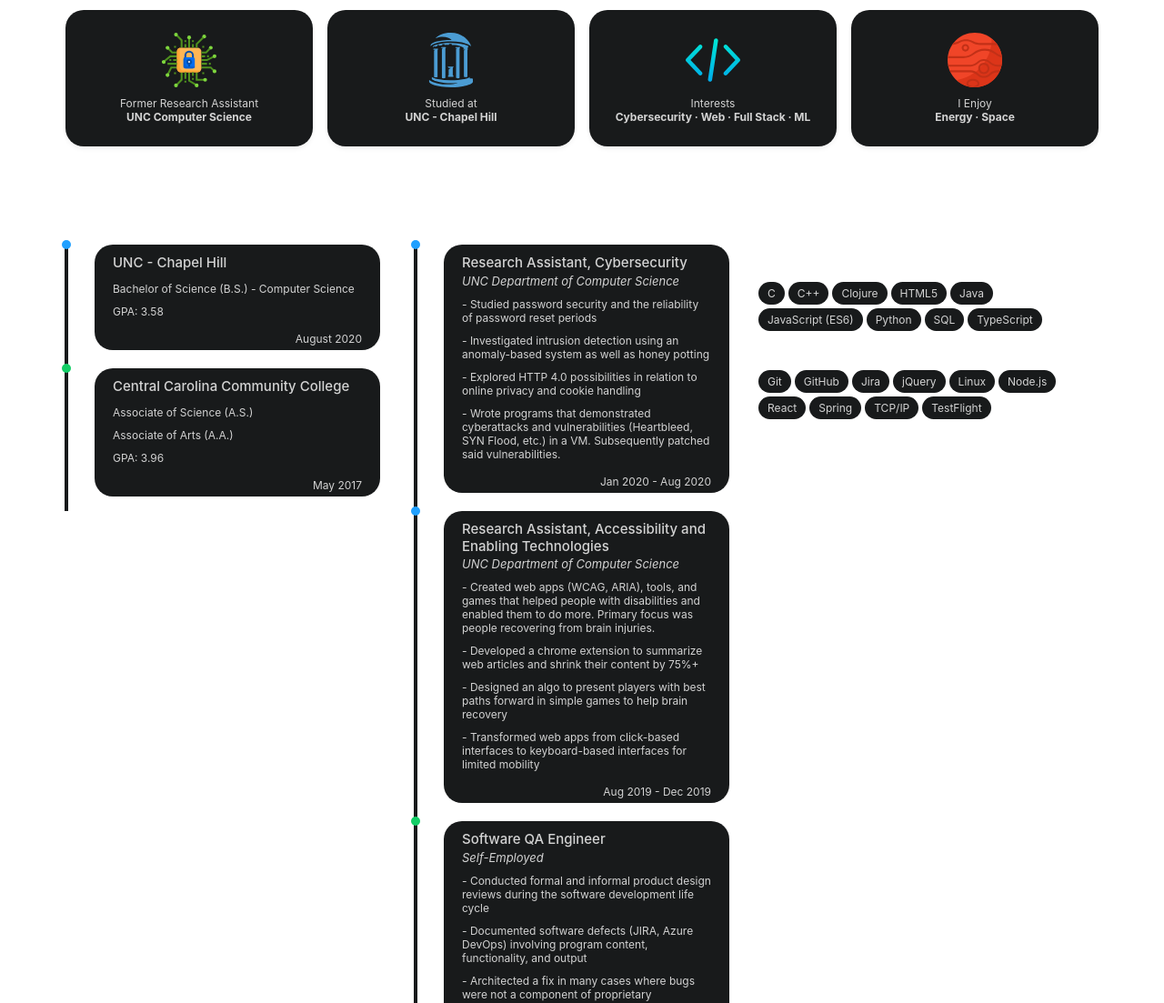
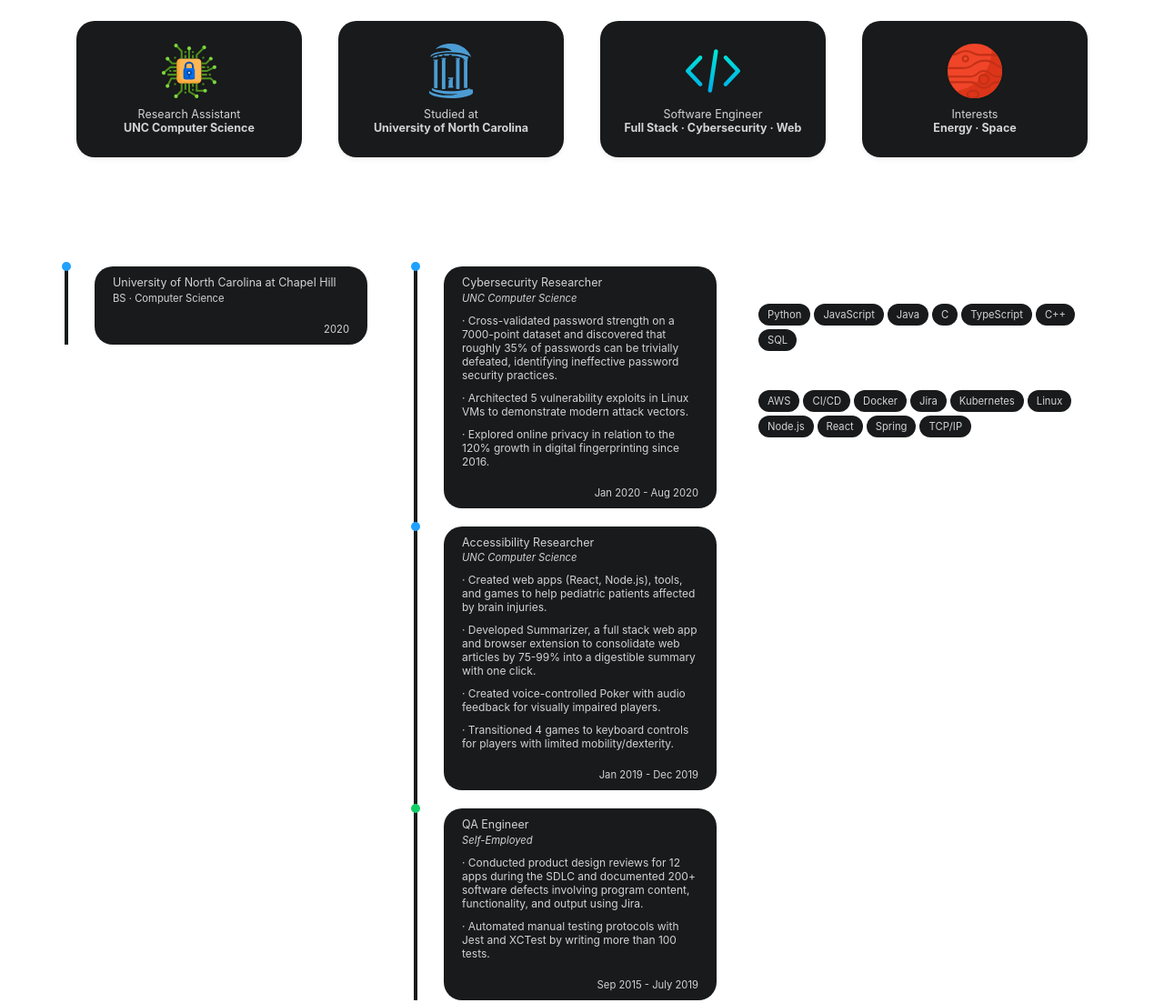
Before and after one commit to adamalston/v1, a plain HTML site: page index.html in a window 1280 px wide. Shown: the part 897-2000 px from the top of the page at 91% size. Drawn offline with Linux system fonts and the light colour scheme.

Commit message:
update info, refactor css and links

```diff
--- a/index.html
+++ b/index.html
@@ -6,10 +6,12 @@
         <meta name="theme-color" content="#000000" />
         <meta name="author" content="Adam Alston" />
         <meta name="description" content="Adam&#39;s Personal Website" />
+        <meta name="keywords" content="Adam Alston, Adam, Alston, adamalston, software engineer" />
+
         <meta itemprop="name" content="Adam Alston" />
         <meta itemprop="image" content="https://raw.githubusercontent.com/adamalston/v1/master/assets/projects/website.png" />
         <meta itemprop="description" content="Adam&#39;s Personal Website" />
-        <meta name="keywords" content="Adam Alston, Adam, Alston, adamalston, software engineer" />
+
         <meta property="og:title" content="Adam Alston" />
         <meta property="og:url" content="https://adamalston.github.io/v1/" />
         <meta property="og:image" content="https://raw.githubusercontent.com/adamalston/v1/master/assets/projects/website.png" />
@@ -20,7 +22,9 @@
         <meta property="og:type" content="website">
         <meta property="og:site_name" content="Adam Alston | Personal Website" />
         <meta property="og:locale" content="en_US" />
+
         <title>Adam Alston</title>
+
         <link rel="shortcut icon" href="assets/rocket.svg" />
         <link rel="stylesheet" href="style.css" />
     </head>
@@ -42,7 +46,6 @@
 
                     <div class="hero-profile-content">
                         <div class="hero-headline">Adam Alston</div>
-                        <div class="hero-text">Researcher</div>
                         <div class="hero-text">Software Engineer</div>
                     </div>
 
@@ -68,10 +71,10 @@
                                     <div class="about-card-icon-wrapper">
                                         <div class="about-card-icon"><img style="vertical-align: middle;" src="assets/research.svg" /></div>
                                     </div>
-                                    <div class="about-card-text">
-                                        Former Research Assistant
+                                    <div class="about-card-title">
+                                        Research Assistant
                                         <br />
-                                        <strong>UNC Computer Science</strong>
+                                        <b>UNC Computer Science</b>
                                     </div>
                                 </div>
                             </div>
@@ -81,10 +84,10 @@
                                     <div class="about-card-icon-wrapper">
                                         <div class="about-card-icon"><img src="assets/well.svg" /></div>
                                     </div>
-                                    <div class="about-card-text">
+                                    <div class="about-card-title">
                                         Studied at
                                         <br />
-                                        <strong>UNC - Chapel Hill</strong>
+                                        <b>University of North Carolina</b>
                                     </div>
                                 </div>
                             </div>
@@ -94,10 +97,10 @@
                                     <div class="about-card-icon-wrapper">
                                         <div class="about-card-icon"><img src="assets/code.svg" /></div>
                                     </div>
-                                    <div class="about-card-text">
-                                        Interests
+                                    <div class="about-card-title">
+                                        Software Engineer
                                         <br />
-                                        <strong>Cybersecurity &middot Web &middot Full Stack &middot ML</strong>
+                                        <b>Full Stack &middot; Cybersecurity &middot; Web</b>
                                     </div>
                                 </div>
                             </div>
@@ -107,10 +110,10 @@
                                     <div class="about-card-icon-wrapper">
                                         <div class="about-card-icon"><img src="assets/mars.svg" /></div>
                                     </div>
-                                    <div class="about-card-text">
-                                        I Enjoy
+                                    <div class="about-card-title">
+                                        Interests
                                         <br />
-                                        <strong>Energy &middot Space</strong>
+                                        <b>Energy &middot; Space</b>
                                     </div>
                                 </div>
                             </div>
@@ -123,20 +126,9 @@
                         <div class="about-timeline">
 
                             <div class="timeline-card timeline-card-blue">
-                                <div class="timeline-card-title">UNC - Chapel Hill</div>
-                                <br />
-                                <div class="timeline-card-content">Bachelor of Science (B.S.) - Computer Science</div>
-                                <div class="timeline-card-content">GPA: 3.58</div>
-                                <div class="timeline-card-time">August 2020</div>
-                            </div>
-
-                            <div class="timeline-card timeline-card-green">
-                                <div class="timeline-card-title">Central Carolina Community College</div>
-                                <br />
-                                <div class="timeline-card-content">Associate of Science (A.S.)</div>
-                                <div class="timeline-card-content">Associate of Arts (A.A.)</div>
-                                <div class="timeline-card-content">GPA: 3.96</div>
-                                <div class="timeline-card-time">May 2017</div>
+                                <div class="timeline-card-title">University of North Carolina at Chapel Hill</div>
+                                <div class="timeline-card-subtitle">BS &middot; Computer Science</div>
+                                <div class="timeline-card-time">2020</div>
                             </div>
 
                         </div>
@@ -147,31 +139,29 @@
                         <div class="about-timeline">
 
                             <div class="timeline-card timeline-card-blue">
-                                <div class="timeline-card-title">Research Assistant, Cybersecurity</div>
-                                <div class="timeline-card-subtitle">UNC Department of Computer Science</div>
-                                <div class="timeline-card-content">- Studied password security and the reliability of password reset periods</div>
-                                <div class="timeline-card-content">- Investigated intrusion detection using an anomaly-based system as well as honey potting</div>
-                                <div class="timeline-card-content">- Explored HTTP 4.0 possibilities in relation to online privacy and cookie handling</div>
-                                <div class="timeline-card-content">- Wrote programs that demonstrated cyberattacks and vulnerabilities (Heartbleed, SYN Flood, etc.) in a VM. Subsequently patched said vulnerabilities.</div>
+                                <div class="timeline-card-title">Cybersecurity Researcher</div>
+                                <div class="timeline-card-subtitle">UNC Computer Science</div>
+                                <div class="timeline-card-content">&middot; Cross-validated password strength on a 7000-point dataset and discovered that roughly 35% of passwords can be trivially defeated, identifying ineffective password security practices.</div>
+                                <div class="timeline-card-content">&middot; Architected 5 vulnerability exploits in Linux VMs to demonstrate modern attack vectors.</div>
+                                <div class="timeline-card-content">&middot; Explored online privacy in relation to the 120% growth in digital fingerprinting since 2016.</div>
                                 <div class="timeline-card-time">Jan 2020 - Aug 2020</div>
                             </div>
 
                             <div class="timeline-card timeline-card-blue">
-                                <div class="timeline-card-title">Research Assistant, Accessibility and Enabling Technologies</div>
-                                <div class="timeline-card-subtitle">UNC Department of Computer Science</div>
-                                <div class="timeline-card-content">- Created web apps (WCAG, ARIA), tools, and games that helped people with disabilities and enabled them to do more. Primary focus was people recovering from brain injuries.</div>
-                                <div class="timeline-card-content">- Developed a chrome extension to summarize web articles and shrink their content by 75%+</div>
-                                <div class="timeline-card-content">- Designed an algo to present players with best paths forward in simple games to help brain recovery</div>
-                                <div class="timeline-card-content">- Transformed web apps from click-based interfaces to keyboard-based interfaces for limited mobility</div>
-                                <div class="timeline-card-time">Aug 2019 - Dec 2019</div>
+                                <div class="timeline-card-title">Accessibility Researcher</div>
+                                <div class="timeline-card-subtitle">UNC Computer Science</div>
+                                <div class="timeline-card-content">&middot; Created web apps (React, Node.js), tools, and games to help pediatric patients affected by brain injuries.</div>
+                                <div class="timeline-card-content">&middot; Developed Summarizer, a full stack web app and browser extension to consolidate web articles by 75-99% into a digestible summary with one click.</div>
+                                <div class="timeline-card-content">&middot; Created voice-controlled Poker with audio feedback for visually impaired players. </div>
+                                <div class="timeline-card-content">&middot; Transitioned 4 games to keyboard controls for players with limited mobility/dexterity.</div>
+                                <div class="timeline-card-time">Jan 2019 - Dec 2019</div>
                             </div>
 
                             <div class="timeline-card timeline-card-green">
-                                <div class="timeline-card-title">Software QA Engineer</div>
+                                <div class="timeline-card-title">QA Engineer</div>
                                 <div class="timeline-card-subtitle">Self-Employed</div>
-                                <div class="timeline-card-content">- Conducted formal and informal product design reviews during the software development life cycle</div>
-                                <div class="timeline-card-content">- Documented software defects (JIRA, Azure DevOps) involving program content, functionality, and output</div>
-                                <div class="timeline-card-content">- Architected a fix in many cases where bugs were not a component of proprietary technologies</div>
+                                <div class="timeline-card-content">&middot; Conducted product design reviews for 12 apps during the SDLC and documented 200+ software defects involving program content, functionality, and output using Jira.</div>
+                                <div class="timeline-card-content">&middot; Automated manual testing protocols with Jest and XCTest by writing more than 100 tests.</div>
                                 <div class="timeline-card-time">Sep 2015 - July 2019</div>
                             </div>
 
@@ -182,35 +172,29 @@
                         <div class="title">Skills</div>
                         <div class="about-timeline">
 
-                            <div class="skills-language">
                             <div class="skills-title">Languages</div>
                             <div class="skills-content">
+                                <div class="skills-tile">Python</div>
+                                <div class="skills-tile">JavaScript</div>
+                                <div class="skills-tile">Java</div>
                                 <div class="skills-tile">C</div>
+                                <div class="skills-tile">TypeScript</div>
                                 <div class="skills-tile">C++</div>
-                                    <div class="skills-tile">Clojure</div>
-                                    <div class="skills-tile">HTML5</div>
-                                    <div class="skills-tile">Java</div>
-                                    <div class="skills-tile">JavaScript (ES6)</div>
-                                    <div class="skills-tile">Python</div>
                                 <div class="skills-tile">SQL</div>
-                                    <div class="skills-tile">TypeScript</div>
-                                </div>
                             </div>
 
-                            <div class="skills-language">
                             <div class="skills-title">Technologies</div>
                             <div class="skills-content">
-                                    <div class="skills-tile">Git</div>
-                                    <div class="skills-tile">GitHub</div>
+                                <div class="skills-tile">AWS</div>
+                                <div class="skills-tile">CI/CD</div>
+                                <div class="skills-tile">Docker</div>
                                 <div class="skills-tile">Jira</div>
-                                    <div class="skills-tile">jQuery</div>
+                                <div class="skills-tile">Kubernetes</div>
                                 <div class="skills-tile">Linux</div>
                                 <div class="skills-tile">Node.js</div>
                                 <div class="skills-tile">React</div>
                                 <div class="skills-tile">Spring</div>
                                 <div class="skills-tile">TCP/IP</div>
-                                    <div class="skills-tile">TestFlight</div>
-                                </div>
                             </div>
 
                         </div>
@@ -303,11 +287,11 @@
         </div>
 
         <div class="footer">
-            Source: <a href="https://github.com/adamalston/v1" id="redir">https://github.com/adamalston/v1</a>
-             |
-            New Website: <a href="https://www.adamalston.com/" id="redir">https://www.adamalston.com/</a>
+            Source: <a href="https://github.com/adamalston/v1" id="redir">github.com/adamalston/v1</a>
+             &middot;
+            New Website: <a href="https://www.adamalston.com/" id="redir">www.adamalston.com</a>
         </div>
         <!-- <script type="text/javascript" src="script.js"></script> -->
-        <!-- 5!4b%ro3@7&Cd!WA478%E$i947E@$LbL -->
+        <!-- 8a%#J67% -->
     </body>
 </html>
--- a/style.css
+++ b/style.css
@@ -67,17 +67,6 @@
     color: white;
 }
 
-.content {
-    font-size: 1.8rem;
-    line-height: 3rem;
-}
-
-@media (max-width:767px) {
-    .content {
-        font-size: 1.6rem;
-    }
-}
-
 .navbar {
     position: fixed;
     top: 0;
@@ -100,7 +89,7 @@
     max-width: 120rem;
     margin: 0 auto;
     align-items: center;
-    min-height: 4rem;
+    padding: 1rem;
     text-align: right;
     color: lightgrey;
     z-index: 2;
@@ -120,7 +109,7 @@
     width: 100%;
     height: .2rem;
     opacity: 0;
-    bottom: -1.3rem;
+    bottom: -1rem;
     left: 0;
     transition: all .1s ease-in-out;
     background-color: lightgrey;
@@ -154,7 +143,7 @@
     justify-content: center;
     align-items: center;
     flex-direction: column;
-    max-width: 22.5rem;
+    max-width: 20rem;
 }
 
 @media (max-width:479px) {
@@ -169,22 +158,21 @@
     align-items: center;
     padding: .3rem;
     background: url(assets/earth.svg);
-    border-radius: 100%;
+    border-radius: 50%;
 }
 
 .hero-profile-img {
     width: 100%;
     -webkit-transform: scale(.95);
     transform: scale(.95);
-    border-radius: 100%;
+    border-radius: 50%;
 }
 
 .hero-icons {
     display: flex;
     width: 100%;
-    margin-top: 2rem;
     justify-content: center;
-    font-size: 4rem;
+    font-size: 3.5rem;
 }
 
 @media (max-width:991px) {
@@ -213,21 +201,13 @@
 
 .hero-headline {
     font-size: 3rem;
-    font-weight: 400;
     padding-bottom: 1rem;
     color: white;
-    letter-spacing: .1rem;
-}
-
-@media (max-width:991px) {
-    .hero-headline {
-        letter-spacing: 0rem;
-    }
 }
 
 .hero-text {
-    font-size: 1.4rem;
-    font-weight: 400;
+    font-size: 1.5rem;
+    padding-bottom: 1rem;
     color: lightgray;
 }
 
@@ -299,7 +279,7 @@
 
 .about-card-wrapper {
     flex: 0 0 25%;
-    padding: .8rem;
+    padding: 2rem;
 }
 
 @media (max-width:991px) {
@@ -321,17 +301,11 @@
     background-color: #181a1b;
     border-radius: 2rem;
     box-shadow: 0 3px 5px rgba(0, 0, 0, .05);
-    transition: all .2s linear;
     padding: 2rem;
     justify-content: space-around;
     align-items: center;
     flex-direction: column;
     text-align: center;
-}
-
-.about-card:hover {
-    -webkit-transform: scale(1.05);
-    transform: scale(1.05);
 }
 
 @media (max-width:575px) {
@@ -344,15 +318,20 @@
     margin: 0 auto;
     width: 6rem;
     height: 6rem;
+    transition: all .2s linear;
+}
+
+.about-card-icon:hover {
+    -webkit-transform: scale(1.1);
+    transform: scale(1.1);
 }
 
 .about-card-icon>img {
     width: 100%;
 }
 
-.about-card-text {
-    font-size: 1.2rem;
-    font-weight: 400;
+.about-card-title {
+    font-size: 1.25rem;
     color: lightgray;
 }
 
@@ -360,7 +339,7 @@
     position: relative;
     margin-left: 4rem;
     margin-bottom: 2rem;
-    max-width: 35rem;
+    max-width: 30rem;
     color: lightgray;
     border-radius: 2rem;
     background-color: #181a1b;
@@ -373,7 +352,7 @@
     left: -3.6rem;
     width: 1rem;
     height: 1rem;
-    border-radius: 100%;
+    border-radius: 50%;
     z-index: 2;
 }
 
@@ -381,25 +360,28 @@
     content: "";
     position: absolute;
     left: -3.3rem;
-    top: .2rem;
-    height: 110%;
-    min-height: 15rem;
+    top: 0;
+    height: calc(100% + 2rem);
     width: .4rem;
     background-color: #181a1b;
 }
 
+.timeline-card:last-of-type:after {
+    height: 100%;
+}
+
 .timeline-card-title {
     padding: 1rem 2rem;
-    font-size: 1.5rem;
-    font-weight: 500;
+    font-size: 1.25rem;
     padding-bottom: 0;
 }
 
 .timeline-card-subtitle {
-    padding: 1rem 2rem;
-    padding-top: .25rem;
-    font-size: 1rem;
-    font-size: 1.3rem;
+    padding: .25rem 2rem 1rem;
+    font-size: 1.125rem;
+}
+
+.about-experiencecol .timeline-card-subtitle {
     font-style: italic;
 }
 
@@ -409,9 +391,9 @@
 }
 
 .timeline-card-time {
-    padding: .5rem 2rem;
+    padding: 1rem 2rem;
     text-align: right;
-    font-size: 1.2rem;
+    font-size: 1.125rem;
 }
 
 .timeline-card-red:before {
@@ -444,7 +426,7 @@
     color: lightgray;
     margin: .2rem;
     border-radius: 2rem;
-    font-size: 1.2rem;
+    font-size: 1.125rem;
 }
 
 .project {
@@ -573,7 +555,7 @@
     display: inline-block;
     bottom: .5rem;
     right: .5rem;
-    padding: .8rem 2rem;
+    padding: .75rem 1.5rem;
     font-size: 1.2rem;
     color: white;
     background: #20a0ff;
@@ -596,7 +578,7 @@
     background-color: black;
     color: white;
     text-align: center;
-    padding: 1.5rem;
+    padding: 1rem;
     font-size: 1rem;
 }
 
```
Also changed, not shown: README.md. Lines whose indentation alone changed are shown as unchanged.
